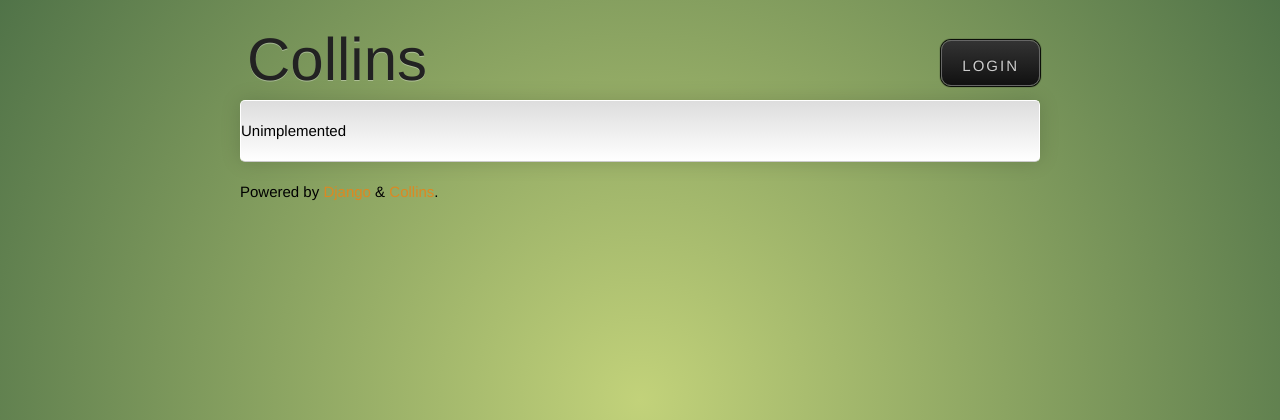
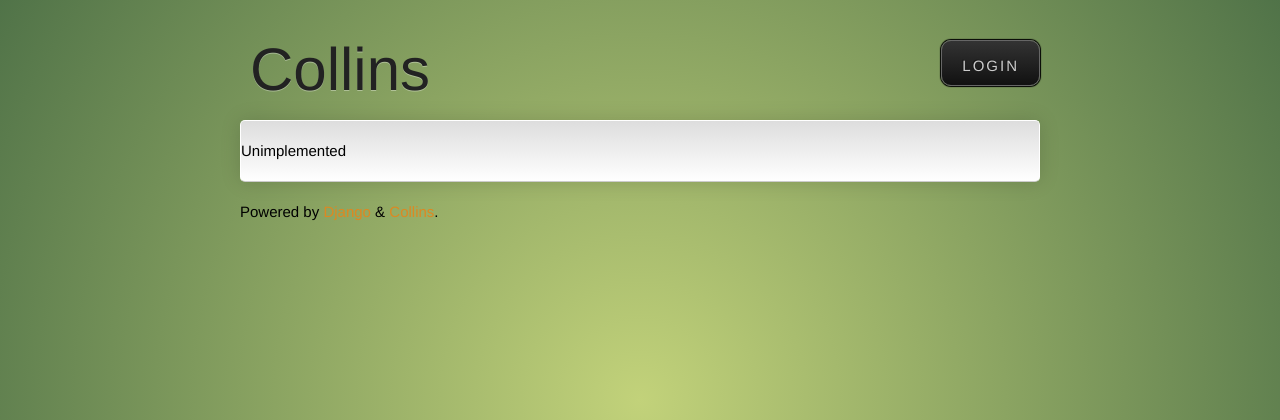
Before and after one commit to harrislapiroff/django-collins, a Django app: template collins/templates/collins/user/home.html in a window 1280 px wide. Shown: the top 420 px of the page. Run offline with Django 3.2, Linux system fonts and the light colour scheme; the template is opened without the code that fills it, so the values that code supplies are empty; some web fonts are replaced.

Commit message:
Fixed the header styles.

```diff
--- a/collins/static/collins/styles/src/screen.scss
+++ b/collins/static/collins/styles/src/screen.scss
@@ -33,17 +33,25 @@ body{
 	font-family: $heading-font;
 	color: #222;
 	font-size: 60px;
-	text-shadow: 0 1px 0 rgba(255,255,255,.35);
 	text-align: left;
+	height:60px;
 	a{
+		text-shadow: 0 1px 0 rgba(255,255,255,.35);
+		position:absolute;
+		top:0;
+		left:0;
+		display:block;
+		float:left;
 		color:inherit;
-		line-height:40px;
-		padding: 10px 10px 0 7px;
-		margin: -10px -10px 0 0;
+		line-height:60px;
+		padding: 10px 10px 0 10px;
+		margin:{
+			top:-10px;
+		}
 		@include border-radius(5px);
 		&:hover{
 			color:$accent;
-			text-shadow: 0 1px 0 rgba(0,0,0,.15);
+			text-shadow: 0 -1px 0 rgba(0,0,0,.25);
 			background: rgba(0,0,0,.25);
 		}
 	}
@@ -58,7 +66,7 @@ body{
 	@include border-radius($radius);
 	padding: $contentpaddingv $contentpaddingh;
 	margin: 20px 0;
-	@include box-shadow(rgba(0,0,0,.15), 0, 0, 20px, 0, false);
+	@include box-shadow(rgba(0,0,0,.15), 0, 0, 20px, 0);
 	@include linear-gradient(color-stops(#DDD, #FFF 40px));
 	border: 1px solid #FFF;
 	border-bottom-color:#CCC;
```
Also changed, not shown: collins/static/collins/styles/stylesheets/screen.css.
